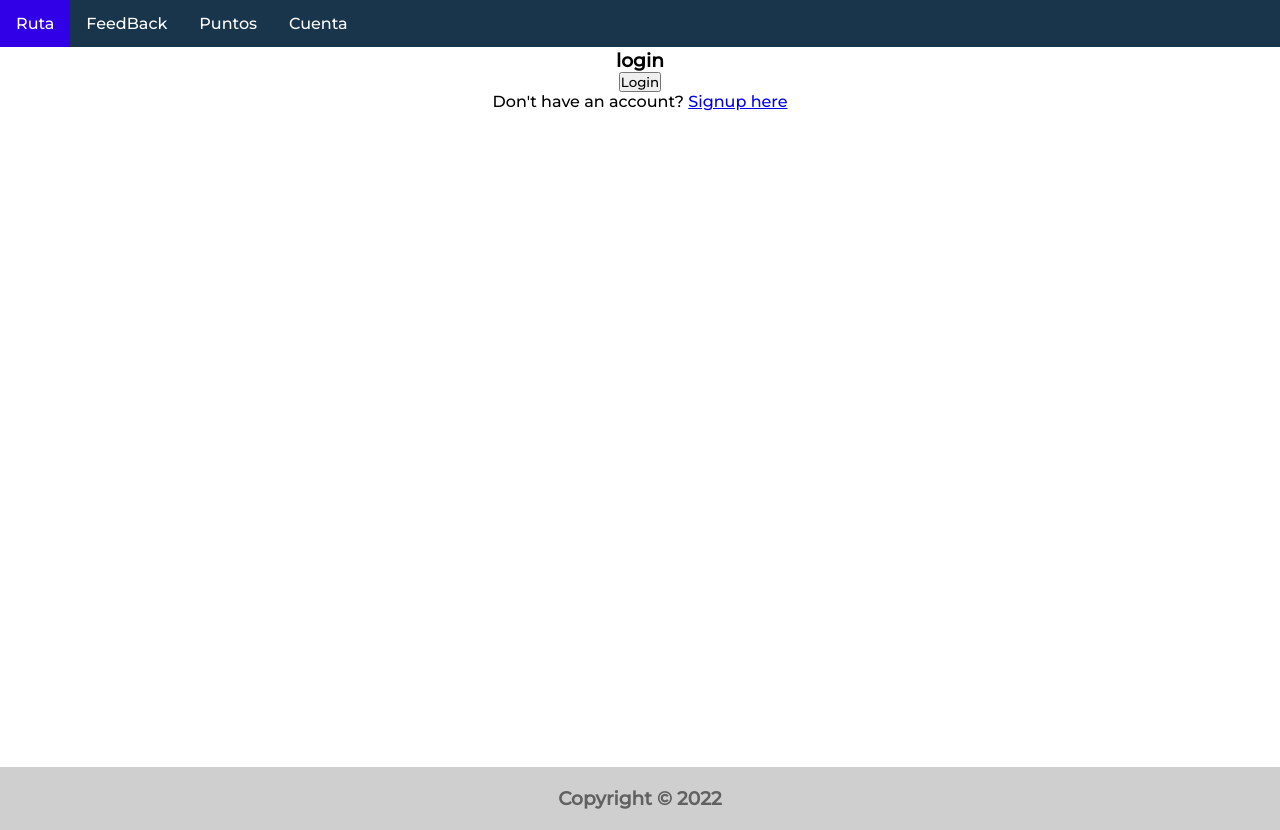
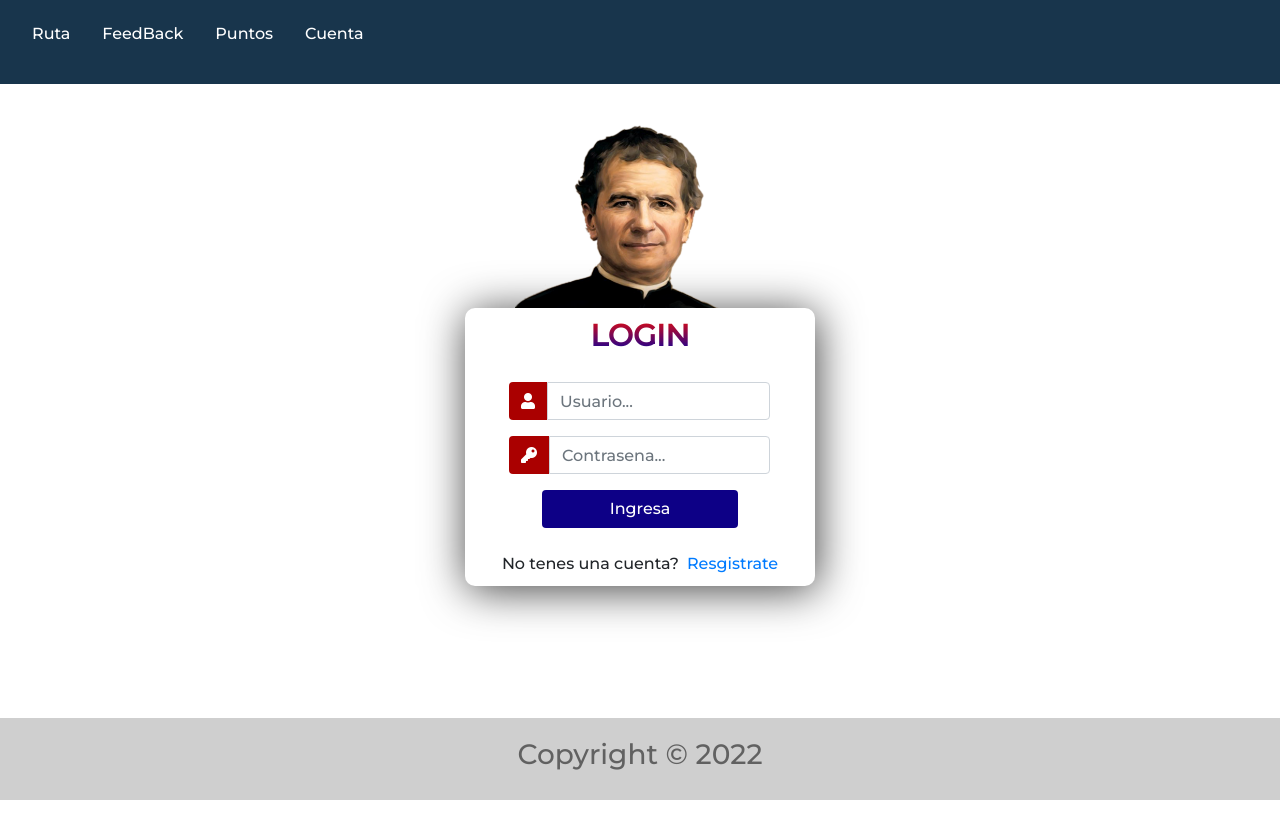
Before and after one commit to MarcoFm1/ITSV, a Django app: page /login/ in a window 1280 px wide. After the commit the page ends 800 px from the top, so only its background shows below. Run offline with Django 4.2, Linux system fonts and the light colour scheme; some libraries are stand-ins or nearby versions.

Commit message:
don bosco ta fachero

```diff
--- a/villadApp/static/css/login.css
+++ b/villadApp/static/css/login.css
@@ -1,283 +1,100 @@
-.div_prin{
+body,
+html {
+    margin: 0;
+    padding: 0;
+    background: #ffffff !important;
+}
+
+.div-donbosco{
+    z-index: 0;
+    margin-top: 170px;
     align-items: center;
     justify-content: center;
+    display: flex;
 }
 
-.div_containt{
-    margin-top: 20px;
-	justify-content: center;
-	align-items: center;
-    background: white;
-    border-radius: 20px;
-    box-shadow: 0px 0px 40px -15px rgba(0,0,0,0.75);
-    -webkit-box-shadow: 0px 0px 40px -15px rgba(0,0,0,0.75);
-    -moz-box-shadow: 0px 0px 40px -15px rgba(0,0,0,0.75);
+.donbosco{
+    width: 250px;
+    z-index: 0;
+    position: absolute;
 }
 
-.img_villada{
-	width: 100px;
-  	height: 100px;
-    object-fit: contain;
+.donbosco:hover{
+
+    filter: drop-shadow(0 100px 100px rgba(0, 20, 199, 0.7));
 }
 
-
-/*Texto Email/password*/
-
-
-
-
-#main {
-    width: max-content;
-    margin: 40px auto;
-    font-family: "Segoe UI", sans-serif;
-    padding: 25px 28px;
-    border-radius: 4px;
-    border: 1px solid #302d2d;
-    animation: popup 0.4s cubic-bezier(0.68, -0.55, 0.27, 1.55);
-}
-@keyframes popup {
-    0% {
-        transform: scale(0.2);
-        opacity: 0;
-    }
-    100% {
-        transform: scale(1);
-        opacity: 1;
-    }
+.user_card {
+    width: 350px;
+    margin-bottom: auto;
+    background:#ffffff;
+    position: relative;
+    display: flex;
+    justify-content: center;
+    flex-direction: column;
+    padding: 10px;
+    align-items: center;
+    box-shadow: 2px 4px 44px 0px rgba(0,0,0,0.75);
+    -webkit-box-shadow: 2px 4px 44px 0px rgba(0,0,0,0.75);
+    -moz-box-shadow: 2px 4px 44px 0px rgba(0,0,0,0.75);
+    margin-bottom: 200px;
+    border-radius: 10px;
+    margin-top: 54px;
+    z-index: 1;
 }
 
-.txt_pass, .txt_email{
-	margin-top: 5%;
-	margin-left: 10%;
+p{
+    display: none;
 }
 
-.txt_ini{
-    font-family: "Segoe UI", sans-serif;
-    color:rgb(51, 51, 51);
-    text-align: center;
-    letter-spacing: 1px;
-    padding-bottom: 20px;
-    padding-top: 10px;
-
-}
-
-h2 {
-    text-align: center;
-    font-size: 28px;
-    margin-bottom: 20px;
-    font-weight: 400;
-    color: #e7e7e7;
-}
-
-.div_dont{
-    font-size: 10px;
-    height: 20px;
-    width: 100px;
-    margin-left: 70%;
-    margin-top: 10px;
-    text-align: center;
-    justify-content: center;
-}
-
-.log {
-    display: block;
-    margin-bottom: 10px;
-	text-align: left;
-}
-label {
-    display: block;
-    font-size: 16px;
-    margin-bottom: 8px;
-    color: #a4a4a4;
-}
-.log input {
-    padding: 10px 8px;
-    width: 80%;
-    font-size: 18px;
-    border: none;
-    color: #000000;
-    border-radius: 4px;
-    outline: none;
-    transition: all 0.2s ease;
-	border-style: solid;
-  	border-color: gray;
-	margin-left: 10%;
-    border-radius: 7px;
-
-}
-.log input:hover {
-    background: #c9c9c9;
-}
-.input-parent input:focus {
-    box-shadow: 0px 0px 0px 1px #0087ff;
-}
-
-
-.btn_log{
-  background-color: #fff;
-  border: 0 solid #b1d3ff;
-  border-radius: 10px;
-  box-sizing: border-box;
-  color: #0d172a;
-  cursor: pointer;
-  display: inline-block;
-  font-family: "Basier circle",-apple-system,system-ui,"Segoe UI",Roboto,"Helvetica Neue",Arial,"Noto Sans",sans-serif,"Apple Color Emoji","Segoe UI Emoji","Segoe UI Symbol","Noto Color Emoji";
-  font-size: 1.1rem;
-  font-weight: 600;
-  line-height: 1;
-  padding: 1rem 1.6rem;
-  text-align: center;
-  text-decoration: none #0d172a solid;
-  text-decoration-thickness: auto;
-  transition: all .1s cubic-bezier(.4, 0, .2, 1);
-  box-shadow: 0px 8px 2px rgba(166, 175, 195, 0.25);
-  user-select: none;
-  -webkit-user-select: none;
-  touch-action: manipulation;
-  border: grey 0.1px solid;
-}
-
-.btn_log:hover {
-  background-color: #3369c0;
-  color: #fff;
-}
-
-
-
-.div_containt2{
-    margin-top: 20px;
-	justify-content: center;
-	align-items: center;
-    padding: 20px;
-    background: #15004e;
-    border-radius: 20px;
-
-
-}
-
-.btn_reg{
-    background-color: #fff;
-    border: 0 solid #b1d3ff;
-    border-radius: 10px;
-    box-sizing: border-box;
-    color: #0d172a;
-    cursor: pointer;
-    display: inline-block;
-    font-family: "Basier circle",-apple-system,system-ui,"Segoe UI",Roboto,"Helvetica Neue",Arial,"Noto Sans",sans-serif,"Apple Color Emoji","Segoe UI Emoji","Segoe UI Symbol","Noto Color Emoji";
-    font-size: 1.1rem;
-    font-weight: 600;
-    line-height: 1;
-    padding: 1rem 1.6rem;
-    text-align: center;
-    text-decoration: none #0d172a solid;
-    text-decoration-thickness: auto;
-    transition: all .1s cubic-bezier(.4, 0, .2, 1);
-    box-shadow: 0px 8px 2px rgba(166, 175, 195, 0.25);
-    user-select: none;
-    -webkit-user-select: none;
-    touch-action: manipulation;
-    border: grey 0.1px solid;
-    margin-bottom: 20px;
-}
-
-.btn_reg:hover {
-    background-color: rgb(11, 0, 109);
-    color: #fff;
-  }
-
-  @media (min-width: 768px) {
-    .btn_reg {
-      font-size: 1.125rem;
-      padding: 1rem 2rem;
-    }
-  }
-
-  .txt_pass2, .txt_email2{
-	margin-top: 5%;
-	margin-left: 10%;
-}
-#dni{
-    padding-right: 20%;
-    margin-left: 29%;
-    padding: 10px;
-    border-radius: 50px;
-}
-
-
-#btn_dha{
-    color: rgb(146, 0, 0);
-    font-family: "Segoe UI", sans-serif;
-    background: none;
-    border-color: transparent;
-    cursor: pointer;
-
-}
-
-.txt_reg{
-    font-family: "Segoe UI", sans-serif;
-    color:white;
-    text-align: center;
-    letter-spacing: 1px;
-    padding-bottom: 20px;
-    padding-top: 10px;
-}
-
-.btn_reg{
+.form_container {
     margin-top: 20px;
 }
 
+#form-title{
+    font-size: 30px;
+    background: -webkit-linear-gradient(rgb(230, 13, 13), rgb(3, 1, 161));
+    -webkit-background-clip: text;
+    -webkit-text-fill-color: transparent;
 
-.div_containt2{
-    align-items: center;
-    justify-content: center ;
+    font-weight: bold;
 }
 
-.label{
-    margin-top: 5px;
-    padding: 2px;
-    font-size: 20px;
+.login_btn {
+    width: 100%;
+    background: #0d0086 !important;
+    color: white !important;
+}
+.login_btn:focus {
+    box-shadow: none !important;
+    outline: 0px !important;
+}
+.login_container {
+    padding: 0 2rem;
 }
 
-
-
-@media only screen and (max-width: 830px){
-	.div_prin{
-		width: 70%;
-	}
-
+.login_btn:hover{
+    background: #0034c2f3 !important;
+    box-shadow: -2px -2px 7px 1px rgba(127,201,255,0.44);
+    -webkit-box-shadow: -2px -2px 7px 1px rgba(127,201,255,0.44);
+    -moz-box-shadow: -2px -2px 7px 1px rgba(127,201,255,0.44);
 }
 
-@media only screen and (min-width: 830px) and (max-width: 1200px){
-	.div_prin{
-		width: 70%;
-	}
-
+.input-group-text {
+    background: #aa0000 !important;
+    color: rgb(255, 255, 255) !important;
+    border: 0 !important;
+    border-radius: 0.25rem 0 0 0.25rem !important;
+}
+.input_user,
+.input_pass:focus {
+    box-shadow: none !important;
+    outline: 0px !important;
 }
 
-@media only screen and (min-width: 1201px){
-	.div_prin{
-		width: 26%;
-	}
-
+#messages{
+    background-color: grey;
+    color: #fff;
+    padding: 10px;
+    margin-top: 10px;
 }
-
-@media only screen and (max-width: 480px){
-	.div_prin{
-		width: 85%;
-	}
-
-	.log{
-		width: 100%;
-	}
-	.div_sec{
-		width: 85%;
-	}
-
-}
-
-@media (min-width: 768px) {
-    .btn_log {
-      font-size: 1.125rem;
-      padding: 1rem 2rem;
-    }
-  }
--- a/villadApp/static/css/register.css
+++ b/villadApp/static/css/register.css
@@ -18,6 +18,7 @@ html {
     -webkit-box-shadow: 2px 4px 44px 0px rgba(0,0,0,0.75);
     -moz-box-shadow: 2px 4px 44px 0px rgba(0,0,0,0.75);
     margin-bottom: 200px;
+    border-radius: 10px;
 }
 
 p{
@@ -28,9 +29,10 @@ p{
     margin-top: 20px;
 }
 
+
 #form-title{
     font-size: 30px;
-    background: -webkit-linear-gradient(rgb(230, 13, 13), rgb(3, 1, 161));
+    background: -webkit-linear-gradient(rgb(3, 1, 161), rgb(230, 13, 13));
     -webkit-background-clip: text;
     -webkit-text-fill-color: transparent;
 
@@ -52,8 +54,6 @@ p{
     box-shadow: -2px -2px 7px 1px rgba(127,201,255,0.44);
     -webkit-box-shadow: -2px -2px 7px 1px rgba(127,201,255,0.44);
     -moz-box-shadow: -2px -2px 7px 1px rgba(127,201,255,0.44);
-
-
 }
 
 .login_container {
--- a/villadApp/templates/villadApp/login.html
+++ b/villadApp/templates/villadApp/login.html
@@ -28,17 +28,60 @@
 
 {% block content %}
 
-<h3>login</h3>
+<html>
 
-<form action="" method="POST">
-    {% csrf_token %}
-    {% for field in form %}
-        <p>{{ field.label }}: <br> {{ field }}</p>
-    {% endfor %}
-    <button type="submit">Login</button>
-</form>
+<head>
+	<title>Login</title>
+	<link rel="stylesheet" href="https://stackpath.bootstrapcdn.com/bootstrap/4.1.3/css/bootstrap.min.css" integrity="sha384-MCw98/SFnGE8fJT3GXwEOngsV7Zt27NXFoaoApmYm81iuXoPkFOJwJ8ERdknLPMO" crossorigin="anonymous">
+	<script src="https://ajax.googleapis.com/ajax/libs/jquery/3.3.1/jquery.min.js"></script>
+	<link rel="stylesheet" href="https://use.fontawesome.com/releases/v5.6.1/css/all.css" integrity="sha384-gfdkjb5BdAXd+lj+gudLWI+BXq4IuLW5IT+brZEZsLFm++aCMlF1V92rMkPaX4PP" crossorigin="anonymous">
 
-<p>Don't have an account? <a href="{% url 'register' %}">Signup here</a></p>
 
-<script src="{%static '/js/login.js'%}"></script>
+</head>
+<body>
+	<div class="container h-100">
+        <div class="div-donbosco">
+            <img src="../static/src/don-bosco.png" alt="" class="donbosco">
+        </div>
+		<div class="d-flex justify-content-center h-100">
+			<div class="user_card">
+				<div class="d-flex justify-content-center">
+
+
+					<h3 id="form-title">LOGIN</h3>
+				</div>
+				<div class="d-flex justify-content-center form_container">
+					<form method="POST" action="">
+						<div class="input-group mb-3">
+							<div class="input-group-append">
+								<span class="input-group-text"><i class="fas fa-user"></i></span>
+							</div>
+							<input type="text" name="username" placeholder="Usuario..." class="form-control">
+						</div>
+						<div class="input-group mb-2">
+							<div class="input-group-append">
+								<span class="input-group-text"><i class="fas fa-key"></i></span>
+							</div>
+								<input type="password" name="password" placeholder="Contrasena..." class="form-control" >
+						</div>
+
+							<div class="d-flex justify-content-center mt-3 login_container">
+				 				<input class="btn login_btn" type="submit" value="Ingresa">
+				   			</div>
+					</form>
+
+				</div>
+
+				<div class="mt-4">
+					<div class="d-flex justify-content-center links">
+						No tenes una cuenta? <a href="{% url 'register' %}" class="ml-2">Resgistrate</a>
+					</div>
+
+				</div>
+			</div>
+		</div>
+	</div>
+</body>
+
+</html>
 {% endblock %}
```
Also changed, not shown: villadApp/templates/villadApp/register.html (+11 -4 lines), db.sqlite3, villadApp/static/src/don-bosco.png (added).
